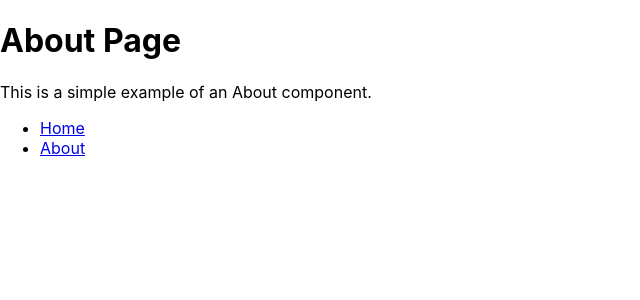
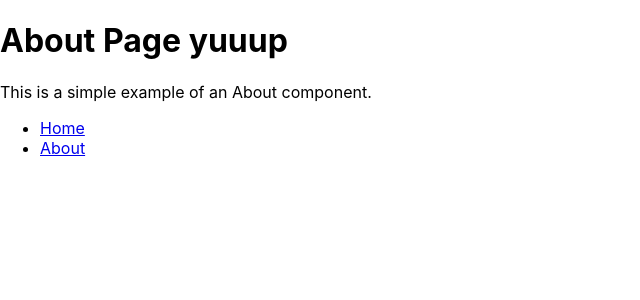
Before and after one commit to Doto132/Doto132.github.io, a React (Create React App) app: page /about in a window 1280 px wide. Shown: the top 300 px of the page, without its empty margins (0-640 px from the left). Built offline with nearby package versions, Linux system fonts and the light colour scheme.

Commit message:
test about

```diff
--- a/src/pages/About.tsx
+++ b/src/pages/About.tsx
@@ -4,7 +4,7 @@ import { Link } from 'react-router-dom';
 const About: React.FC = () => {
   return (
     <div>
-      <h1>About Page</h1>
+      <h1>About Page yuuup</h1>
       <p>This is a simple example of an About component.</p>
       <nav>
         <ul>
```
